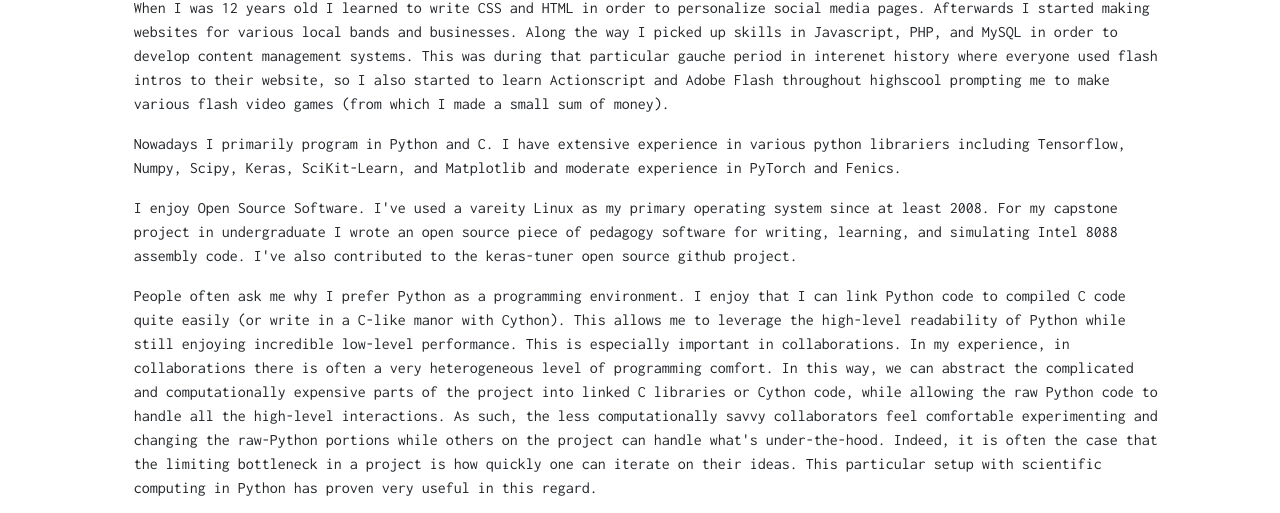
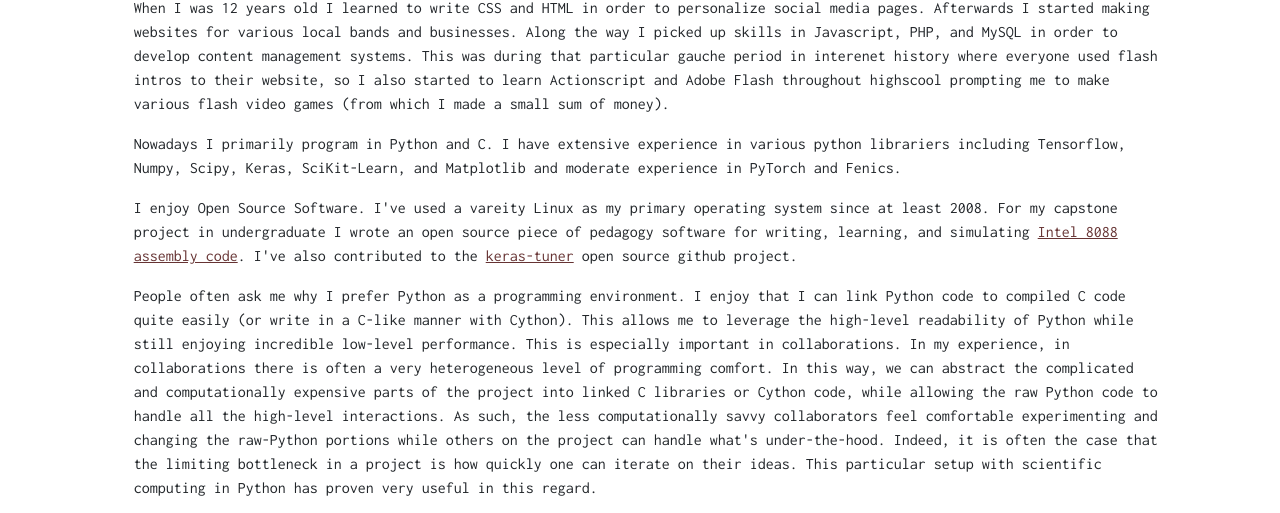
Before and after one commit to brydon/brydon.github.io, a plain HTML site: page code.html in a window 1280 px wide. Shown: the part 385-898 px from the top of the page. Drawn offline with nearby package versions, Linux system fonts and the light colour scheme.

Commit message:
Updated Typo in Code

```diff
--- a/code.html
+++ b/code.html
@@ -72,10 +72,10 @@
                     <p>Nowadays I primarily program in Python and C. I have extensive experience in various python librariers including Tensorflow, Numpy, Scipy, Keras, SciKit-Learn, and Matplotlib and moderate experience in PyTorch and Fenics.
                     </p>
                     <p>
-                    I enjoy Open Source Software. I've used a vareity Linux as my primary operating system since at least 2008. For my capstone project in undergraduate I wrote an open source piece of pedagogy software for writing, learning, and simulating Intel 8088 assembly code. I've also contributed to the keras-tuner open source github project.
+                    I enjoy Open Source Software. I've used a vareity Linux as my primary operating system since at least 2008. For my capstone project in undergraduate I wrote an open source piece of pedagogy software for writing, learning, and simulating <a href="https://github.com/brydon/arc" title="Arc on GitHub">Intel 8088 assembly code</a>. I've also contributed to the <a href="https://github.com/keras-team/keras-tuner" title="Keras-Tuner on GitHub">keras-tuner</a> open source github project.
                     </p>
                     <p>
-                    People often ask me why I prefer Python as a programming environment. I enjoy that I can link Python code to compiled C code quite easily (or write in a C-like manor with Cython). This allows me to leverage the high-level readability of Python while still enjoying incredible low-level performance. This is especially important in collaborations. In my experience, in collaborations there is often a very heterogeneous level of programming comfort. In this way, we can abstract the complicated and computationally expensive parts of the project into linked C libraries or Cython code, while allowing the raw Python code to handle all the high-level interactions. As such, the less computationally savvy collaborators feel comfortable experimenting and changing the raw-Python portions while others on the project can handle what's under-the-hood. Indeed, it is often the case that the limiting bottleneck in a project is how quickly one can iterate on their ideas. This particular setup with scientific computing in Python has proven very useful in this regard.
+                    People often ask me why I prefer Python as a programming environment. I enjoy that I can link Python code to compiled C code quite easily (or write in a C-like manner with Cython). This allows me to leverage the high-level readability of Python while still enjoying incredible low-level performance. This is especially important in collaborations. In my experience, in collaborations there is often a very heterogeneous level of programming comfort. In this way, we can abstract the complicated and computationally expensive parts of the project into linked C libraries or Cython code, while allowing the raw Python code to handle all the high-level interactions. As such, the less computationally savvy collaborators feel comfortable experimenting and changing the raw-Python portions while others on the project can handle what's under-the-hood. Indeed, it is often the case that the limiting bottleneck in a project is how quickly one can iterate on their ideas. This particular setup with scientific computing in Python has proven very useful in this regard.
                     </p>
                     <p>Beyond Python, in graduate school I have spent an extensive amount of time in various mathematics software like Maple, Matlab, and R. During two undergraduate summer research projects I used Mathematica. Throughout my master's degree I used XPPAut to perform bifurcation analysis and integrate ODEs. My computer science courses in undergraduate used Java as the primary language of instruction, so I am quite familiar with that language as well.
                     </p>
```
